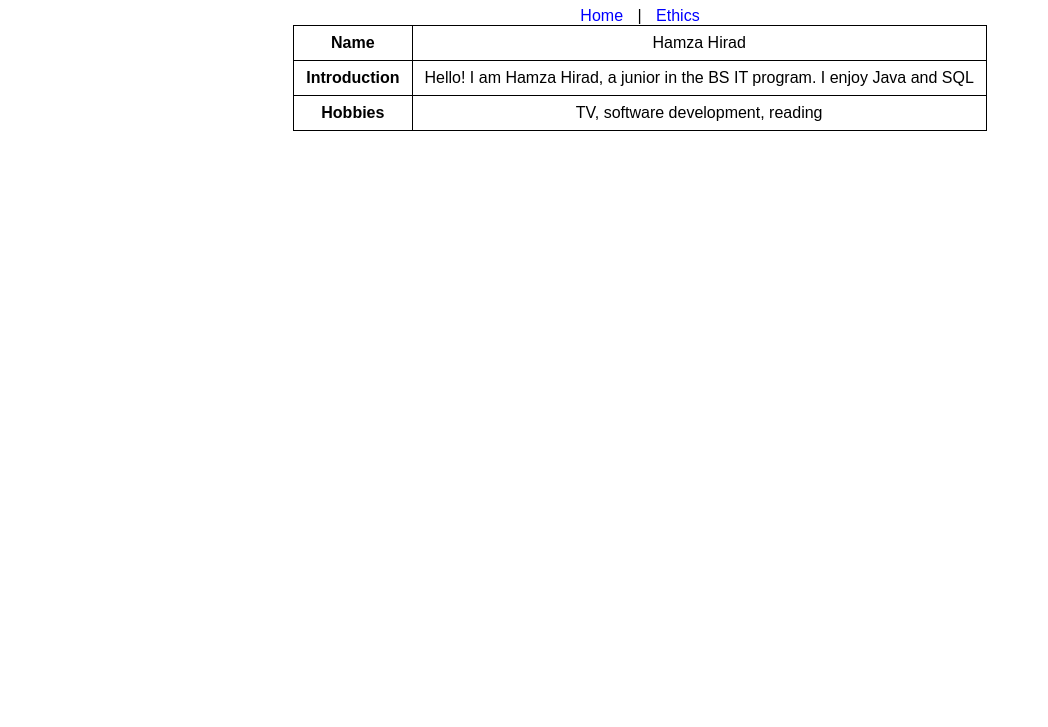
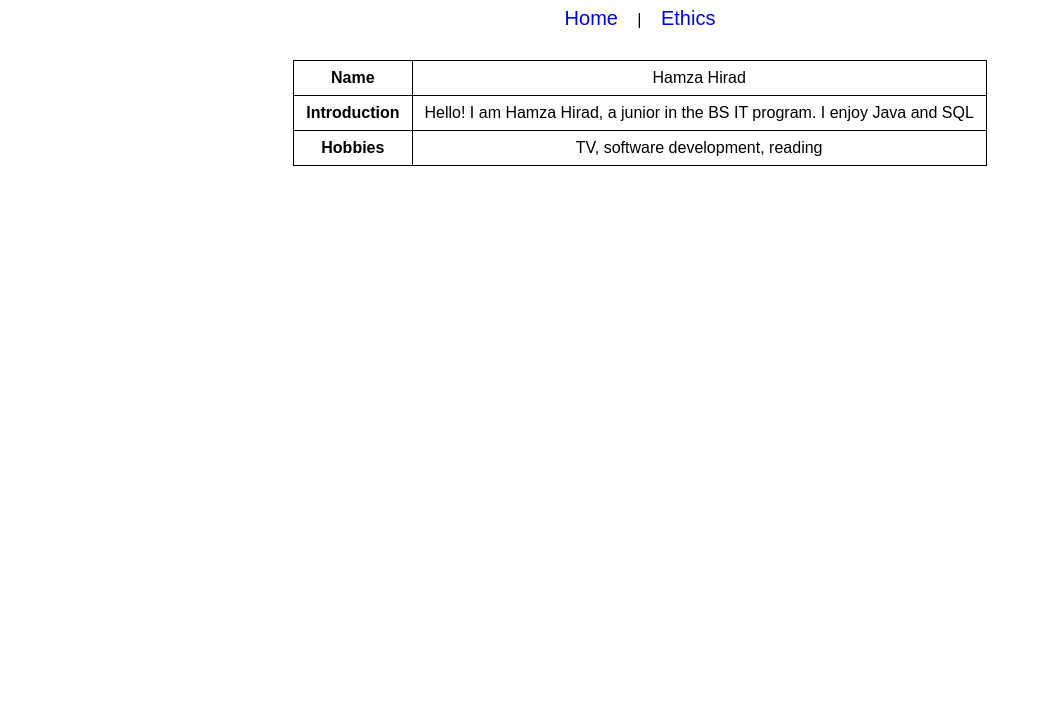
Before and after one commit to hamzahd4/hamzahd4.github.io, a plain HTML site: page index.html in a window 1280 px wide. Shown: the part 73-800 px from the top of the page, without its empty margins (0-1048 px from the left). Drawn offline with Linux system fonts and the light colour scheme.

Commit message:
Update index.html

```diff
--- a/index.html
+++ b/index.html
@@ -2,28 +2,43 @@
 <html>
 <head>
   <title>Hamza Hirad's GitHub page</title>
- <style>
+<style>
     body {
-      text-align: center;
+      margin: 0;
       font-family: Arial, sans-serif;
     }
+
+    header {
+      background-color: lightgreen;
+      padding: 20px 0;
+      text-align: center;
+    }
+
+    header h1 {
+      margin: 0;
+      font-size: 36px;
+    }
+
+    nav {
+      margin-top: 10px;
+    }
+
+    nav a {
+      margin: 0 15px;
+      text-decoration: none;
+      font-size: 20px;
+      color: blue;
+    }
+
     table {
       margin: auto;
       border-collapse: collapse;
+      margin-top: 30px;
     }
+
     th, td {
       border: 1px solid black;
       padding: 8px 12px;
-    }
-    nav a {
-      margin: 0 10px;
-      text-decoration: none;
-      color: black;
-    }
-nav a {
-      margin: 0 10px;
-      text-decoration: none;
-      color: blue; /* now links are blue */
     }
   </style>
 </head>
```
